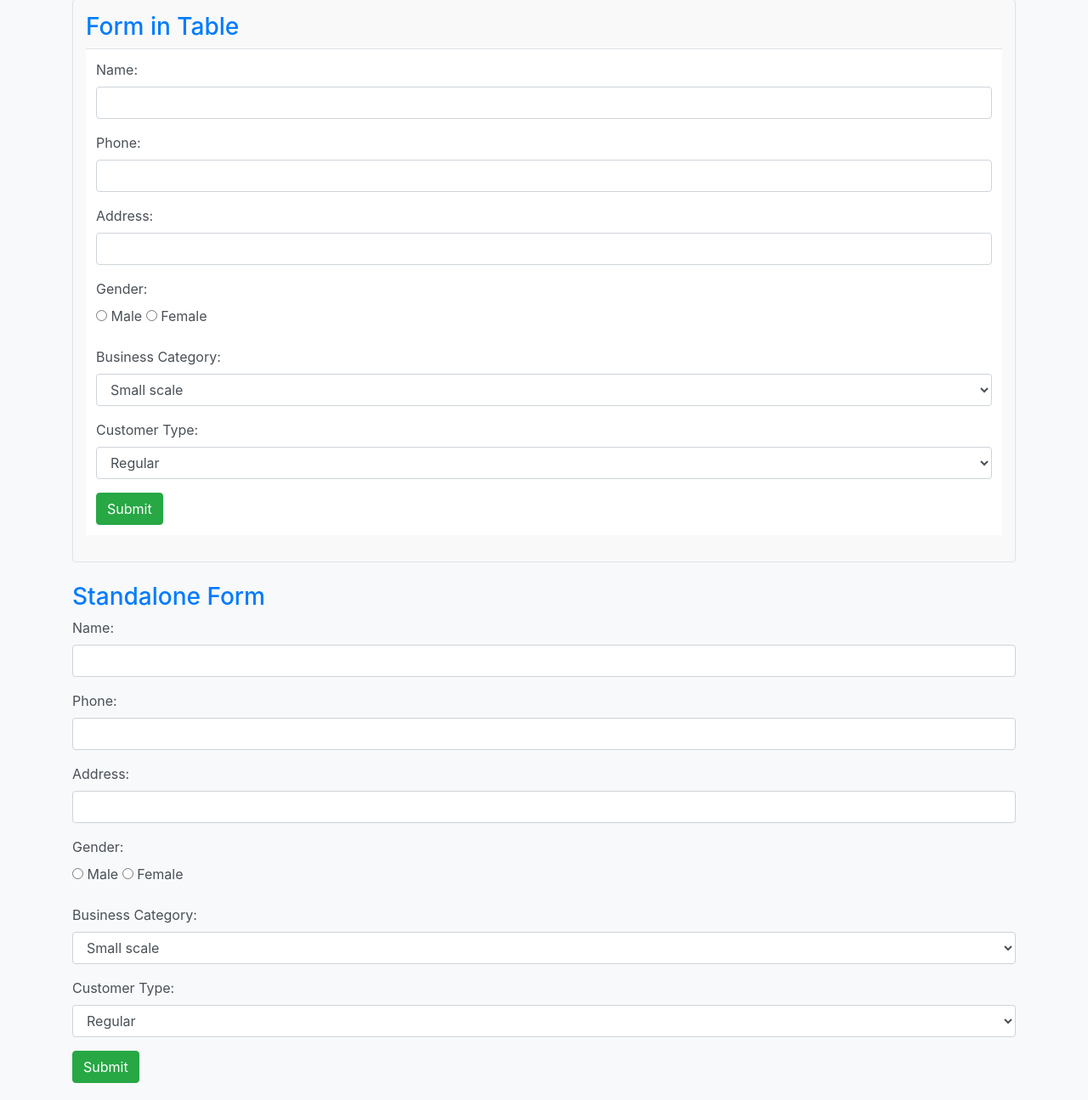
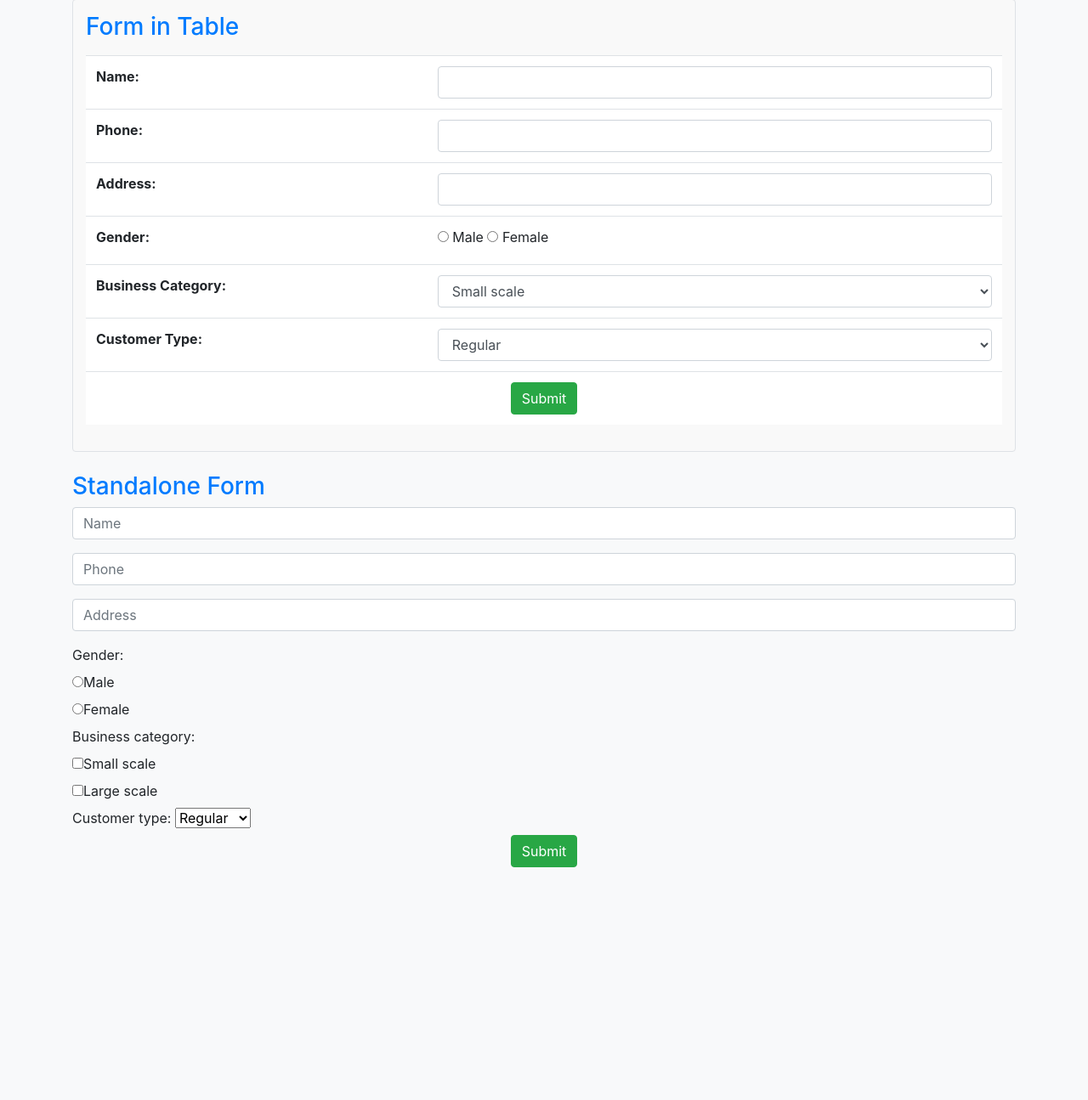
Before and after one commit to mohaminbrimah/Project-6, a plain HTML site: page index.html in a window 1280 px wide. Shown: the part 798-2093 px from the top of the page at 85% size. After the commit the page ends 1839 px from the top, so only its background shows below. Drawn offline with nearby package versions, Linux system fonts and the light colour scheme.

Commit message:
Add files via upload

```diff
--- a/index.html
+++ b/index.html
@@ -1,4 +1,3 @@
-
 <!DOCTYPE html>
 <html lang="en">
 <head>
@@ -118,44 +117,62 @@
         <h3>Form in Table</h3>
         <table class="table">
             <tbody>
-                <tr>
-                    <td>
+
                 <form>
                     <div class="form-group">
-                                <label for="name">Name:</label>
-                                <input type="text" class="form-control" id="name">
+                <tr>
+                                <th>  <label for="name">Name:</label> </th>
+                             <td> <input type="text" class="form-control" id="name"> </td>
+                </tr>
                             </div>
                             <div class="form-group">
-                                <label for="phone">Phone:</label>
-                                <input type="text" class="form-control" id="phone">
+                            <tr>
+                            <th>  <label for="phone">Phone:</label> </th>  <td> <input type="text" class="form-control" id="phone">
+                            </td>
+                        </tr>
                              </div>
                              <div class="form-group">
-                              <label for="address">Address:</label>
-                              <input type="text" class="form-control" id="address">
+                           <tr>
+                             <th> <label for="address">Address:</label> </th> <td> <input type="text" class="form-control" id="address"> </td>
+                            </tr>
                         </div>
                         <div class="form-group">
-                            <label>Gender:</label><br>
+                          <tr>
+                            <th> <label>Gender:</label><br> </th>
+                            <td>
                             <label class="radio-inline"><input type="radio" name="gender" value="male"> Male</label>
                             <label class="radio-inline"><input type="radio" name="gender" value="female"> Female</label>
+                        </td>
+                        </tr>
                         </div>
                         <div class="form-group">
-                            <label for="business">Business Category:</label>
-                            <select class="form-control" id="business">
+                        <tr>
+                          <th> <label for="business">Business Category:</label> </th>
+                           <td> <select class="form-control" id="business">
                                 <option>Small scale</option>
                                 <option>Large scale</option>
                             </select>
+                          </td>
+                        </tr>
                         </div>
                         <div class="form-group">
-                            <label for="customerType">Customer Type:</label>
+                        <tr>
+                          <th>  <label for="customerType">Customer Type:</label> </th>
+                          <td>
                             <select class="form-control" id="customerType">
                                 <option>Regular</option>
                                 <option>Premium</option>
                             </select>
-                        </div>
-                            <button type="submit" class="btn btn-primary">Submit</button>
-                        </form>
                           </td>
                         </tr>
+                        </div>
+                        <tr>
+                            <td colspan="2" class="text-center">
+                              <button type="submit" class="btn btn-primary">Submit</button>
+                            </td>
+                          </tr>
+                        </form>
+
             </tbody>
         </table>
     </div>
@@ -163,39 +180,44 @@
     <!-- Fourth Div: Standalone Form -->
     <div>
         <h3>Standalone Form</h3>
-        <form>
+        <form action="#" class="minimal-form">
+            <!-- Name Field -->
             <div class="form-group">
-              <label for="name">Name:</label>
-              <input type="text" class="form-control" id="name">
+              <input type="text" id="name" name="name" placeholder="Name" class="form-control">
             </div>
+
+            <!-- Phone Field -->
             <div class="form-group">
-              <label for="phone">Phone:</label>
-              <input type="text" class="form-control" id="phone">
+              <input type="text" id="phone" name="phone" placeholder="Phone" class="form-control">
             </div>
+
+            <!-- Address Field -->
             <div class="form-group">
-            <label for="address">Address:</label>
-            <input type="text" class="form-control" id="address">
+              <input type="text" id="address" name="address" placeholder="Address" class="form-control">
             </div>
-        <div class="form-group">
-          <label>Gender:</label><br>
-          <label class="radio-inline"><input type="radio" name="gender" value="male"> Male</label>
-          <label class="radio-inline"><input type="radio" name="gender" value="female"> Female</label>
+
+                <label for="gender">Gender:</label>
+                <div class="grouped-inputs">
+                    <div><input id="gender-male" name="gender" type="radio"><label for="gender-male">Male</label></div>
+                    <div><input id="gender-female" name="gender" type="radio"><label for="gender-female">Female</label></div>
                 </div>
-      <div class="form-group">
-          <label for="business">Business Category:</label>
-          <select class="form-control" id="business">
-              <option>Small scale</option>
-              <option>Large scale</option>
+            </div>
+            <div class="form-line">
+                <label for="business-category">Business category:</label>
+                <div class="grouped-inputs">
+                    <div><input id="business-category" name="small-scale" type="checkbox"><label for="business-category">Small scale</label></div>
+                    <div><input id="business-category" name="large-scale" type="checkbox"><label for="business-category">Large scale</label></div>
+                </div>
+            </div>
+            <label for="">Customer type:</label>
+            <select name="customer-type" id="customer-type">
+                <option value="regular">Regular</option>
+                <option value="premium">Premium</option>
             </select>
       </div>
-      <div class="form-group">
-          <label for="customerType">Customer Type:</label>
-          <select class="form-control" id="customerType">
-              <option>Regular</option>
-              <option>Premium</option>
-          </select>
+      <div class="form-group text-center">
+        <button type="submit" class="btn btn-primary">Submit</button>
       </div>
-          <button type="submit" class="btn btn-primary">Submit</button>
       </form>
     </div>
 
--- a/style.css
+++ b/style.css
@@ -10,3 +10,6 @@
 .h1{
     font-family: sans-serif;
 }
+.submit-margin {
+    margin-top: 50px; /* Adjust the value as needed */
+}
```
Lines whose indentation alone changed are shown as unchanged.
